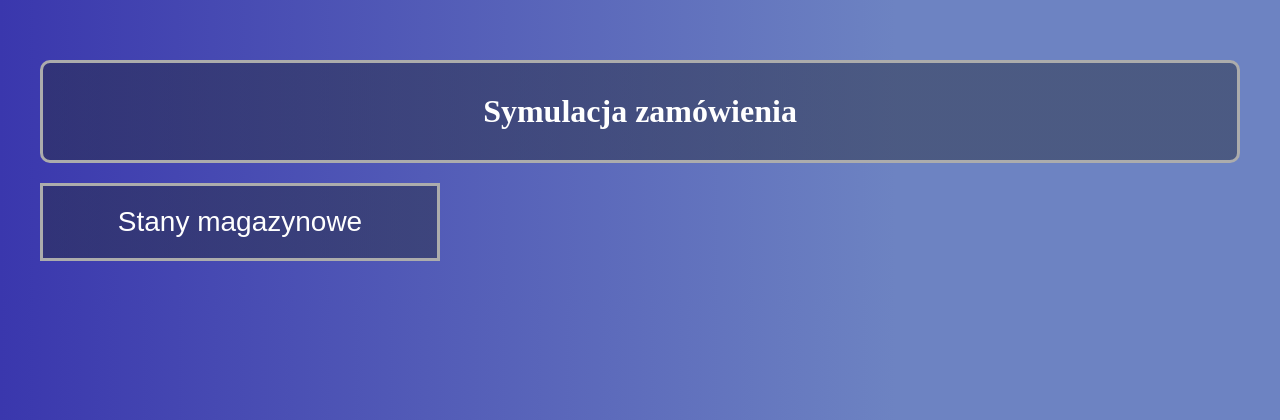
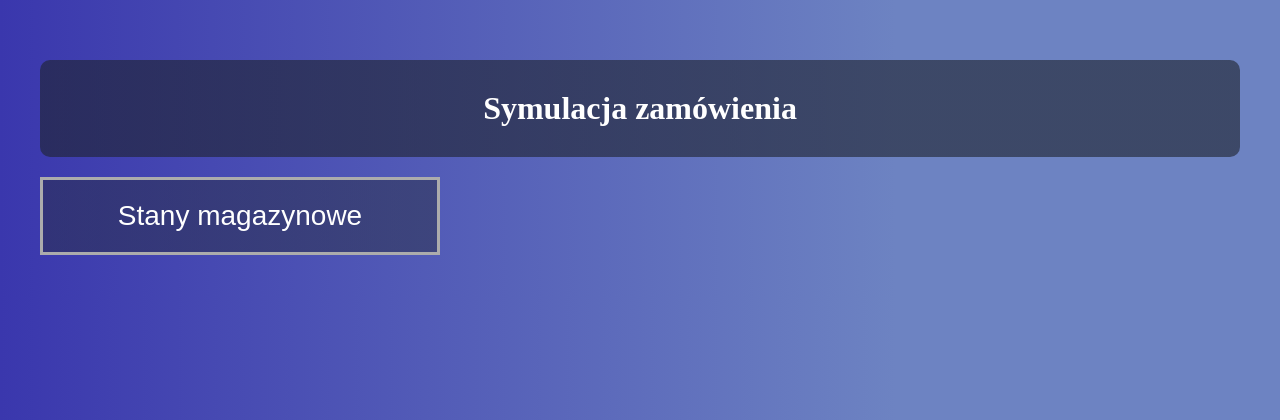
Before and after one commit to Przemek2940/Project-ERPart, a Flask app: page / in a window 1280 px wide. Shown: the top 420 px of the page. Run offline with Flask 2, Linux system fonts and the light colour scheme; some libraries are stand-ins or nearby versions.

Commit message:
Update index.html
Zmiana wyglądu nagłówka

```diff
--- a/templates/index.html
+++ b/templates/index.html
@@ -1,10 +1,10 @@
 <!DOCTYPE html>
-<html lang="en">
+<html lang="pl">
 <style>
     h1 {
-        background: rgb(0,34,249);
-        background: linear-gradient(270deg, rgba(0,34,249,1) 0%, rgba(36,42,56,0.4598214285714286) 0%);
-        border: 3px solid #acacac;
+        background: rgb(30,31,45);
+        background: linear-gradient(270deg, rgba(30,31,45,0.74) 0%, rgba(30,35,46,0.61) 0%);
+        border: 1px;
         border-radius: 10px;
         padding: 30px;
         margin: 20px 0;
```
